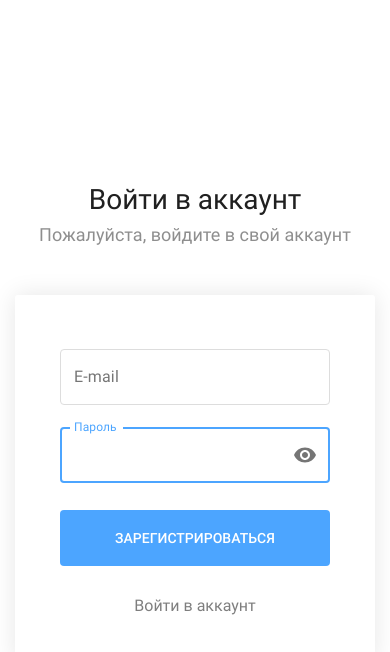
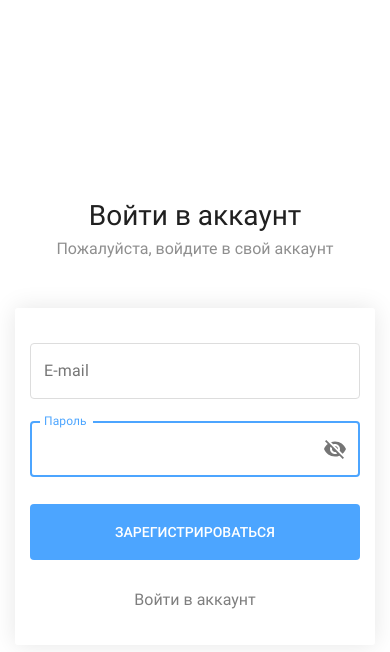
Before and after one commit to Nels0nMuntz/chicha, a React (Create React App) app in the folder client/: page / in a window 390 px wide. Both pictures are taken after a click on the element 195 px from the left and 455 px from the top of the page. Shown: the top 652 px of the page. Built offline with nearby package versions, Linux system fonts and the light colour scheme.

Commit message:
login form ui + validation finished

```diff
--- a/client/src/components/TextField/FormTextField.tsx
+++ b/client/src/components/TextField/FormTextField.tsx
@@ -32,7 +32,12 @@ const useStyles = makeStyles({
             marginBottom: '5px',
             lineHeight: '1.25',
             fontStyle: 'italic',
-            color: '#f44336'
+            color: '#f44336',
+            '&.Mui-focused': {
+                color: 'transparent',
+                whiteSpace: 'nowrap',
+                overflow: 'hidden',
+            }
         },
         '& .MuiOutlinedInput-adornedEnd': {
             paddingRight: "15px",
@@ -62,22 +67,21 @@ type FormTextFieldPropsType = {
 const FormTextField: React.FC<FormTextFieldPropsType> = ({ id, type, label, name, value, helperText, isTouched, isValid, onChange, onBlur }) => {
 
     const classes = useStyles();
-    const [isFocused, setIsFocused] = React.useState(false);
+    const [isVisiblePassword, setIsVisiblePassword] = React.useState(false);
 
-    const handleFocus = () => setIsFocused(!isFocused);
+    const handleClickShowPassword = () => setIsVisiblePassword(!isVisiblePassword);
 
     return (
         <TextField
             id={id}
             name={name}
-            type={type}
+            type={type === "password" ? isVisiblePassword ? "text" : "password" : type }
             label={label}
             value={value}
             helperText={helperText}
             onChange={onChange}
             onBlur={onBlur}
-            onFocus={handleFocus}
-            error={!isValid && !isFocused && isTouched}
+            error={!isValid && isTouched}
             variant="outlined"
             fullWidth
             className={classes.root}
@@ -89,19 +93,20 @@ const FormTextField: React.FC<FormTextFieldPropsType> = ({ id, type, label, name
                         {type === "password" && (
                             <IconButton
                                 aria-label="toggle password visibility"
+                                onClick={handleClickShowPassword}
                                 edge="end"
                             >
-                                {true ? <Visibility /> : <VisibilityOff />}
+                                {isVisiblePassword ? <Visibility /> : <VisibilityOff />}
                             </IconButton>
                         )}
                         {
-                            // !isTouched ? null : (
-                            //     !isValid ? (
-                            //         <img className={style.endImage} src={errorImg} alt="error" />
-                            //     ) : (
-                            //         <img className={style.endImage} src={successImg} alt="success" />
-                            //     )
-                            // )
+                            !isTouched ? null : (
+                                isValid ? (
+                                    <img className={style.endImage} src={successImg} alt="success" />
+                                ) : (
+                                    <img className={style.endImage} src={errorImg} alt="error" />
+                                )
+                            )
                         }
                     </InputAdornment>
             }}
--- a/client/src/components/layouts/StartPage/StartPage.module.scss
+++ b/client/src/components/layouts/StartPage/StartPage.module.scss
@@ -1,3 +1,5 @@
+
+
 .wrapper{
     min-height: 100vh;
     background-color: white;
@@ -41,3 +43,11 @@
         }
     }
 }
+@media screen and (max-width: 450px) {
+    .content .content_subtitle{
+        font-size: 16px;
+    }
+    .content .content_formWrapper{
+        padding: 35px 15px 35px;
+    }
+}
--- a/client/src/containers/LoginForm/LoginForm.tsx
+++ b/client/src/containers/LoginForm/LoginForm.tsx
@@ -29,9 +29,6 @@ const LoginForm : React.FC = () => {
         onSubmit: values => console.log(values)
     });
 
-    // console.log(formik);
-
-
     return (
         <form
             className={style.loginForm}
@@ -55,7 +52,6 @@ const LoginForm : React.FC = () => {
                 isValid={formik.errors.password ? false : true}
                 {...formik.getFieldProps("password")}
             />
-
             <MainButton
                 type="submit"
                 text="Зарегистрироваться"
--- a/client/src/shared/helpers/validate.ts
+++ b/client/src/shared/helpers/validate.ts
@@ -28,7 +28,7 @@ const validate = (values: ILoginFormFields): ILoginFormErrors => {
         errors.email = messages.email.empty;
     }else if(!patterns.email.test(values.email)){
         errors.email = messages.email.error;
-    }else errors.email = " ";
+    };
 
     if(!values.password){
         errors.password = messages.password.empty;
@@ -36,7 +36,7 @@ const validate = (values: ILoginFormFields): ILoginFormErrors => {
         errors.password = messages.password.error.wrongLenght;
     }else if(!patterns.password.test(values.password)){
         errors.password = messages.password.error.wrongChar
-    }else errors.password = " ";
+    };
 
     return errors;
 };
--- /dev/null
+++ b/client/src/styles/_mixins.scss
@@ -0,0 +1,5 @@
+@mixin media($breakpoint) {
+    @media screen and ($breakpoint) {
+        @content
+    }
+}
--- a/client/src/styles/index.scss
+++ b/client/src/styles/index.scss
@@ -2,3 +2,4 @@
 @import "reset";
 @import "common";
 @import "vars";
+@import "mixins.scss";
```
